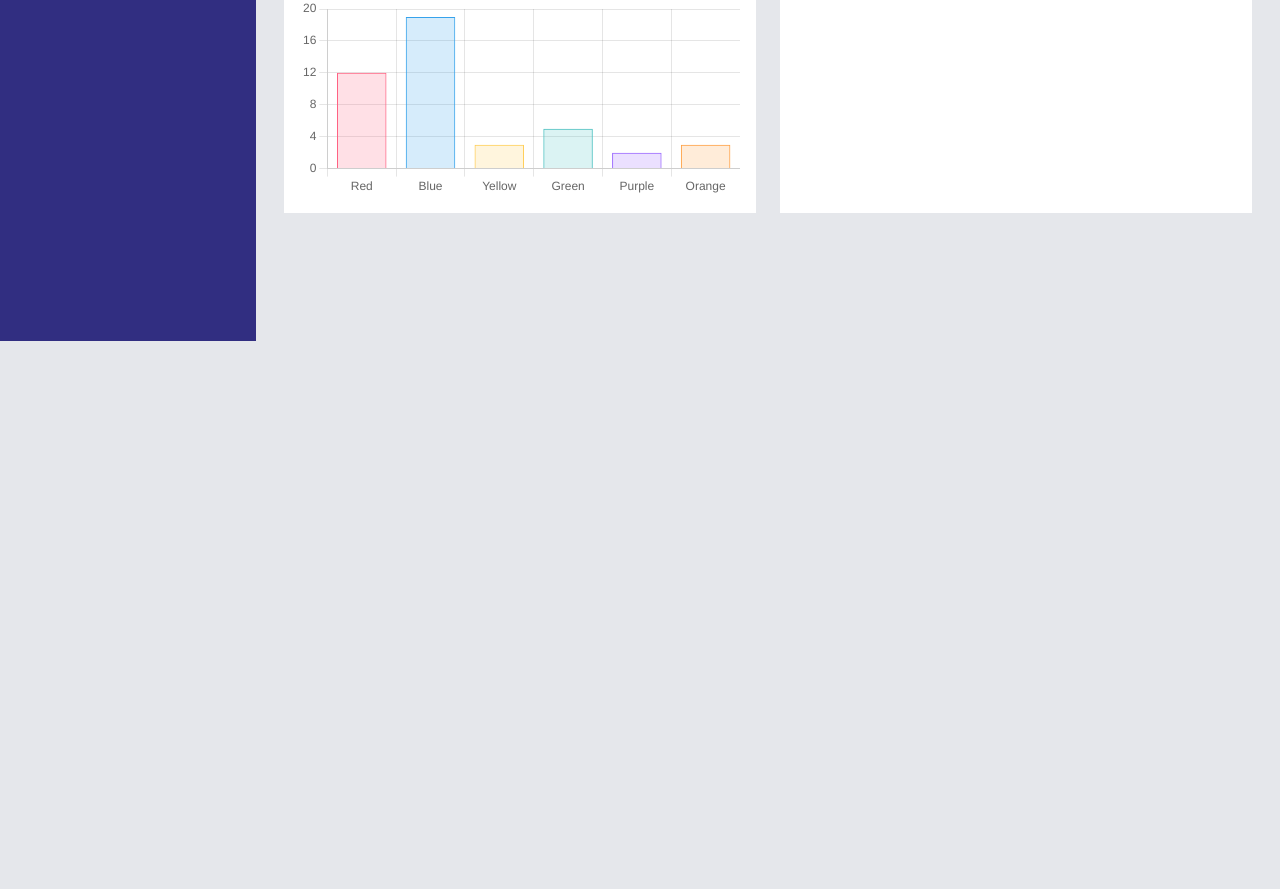
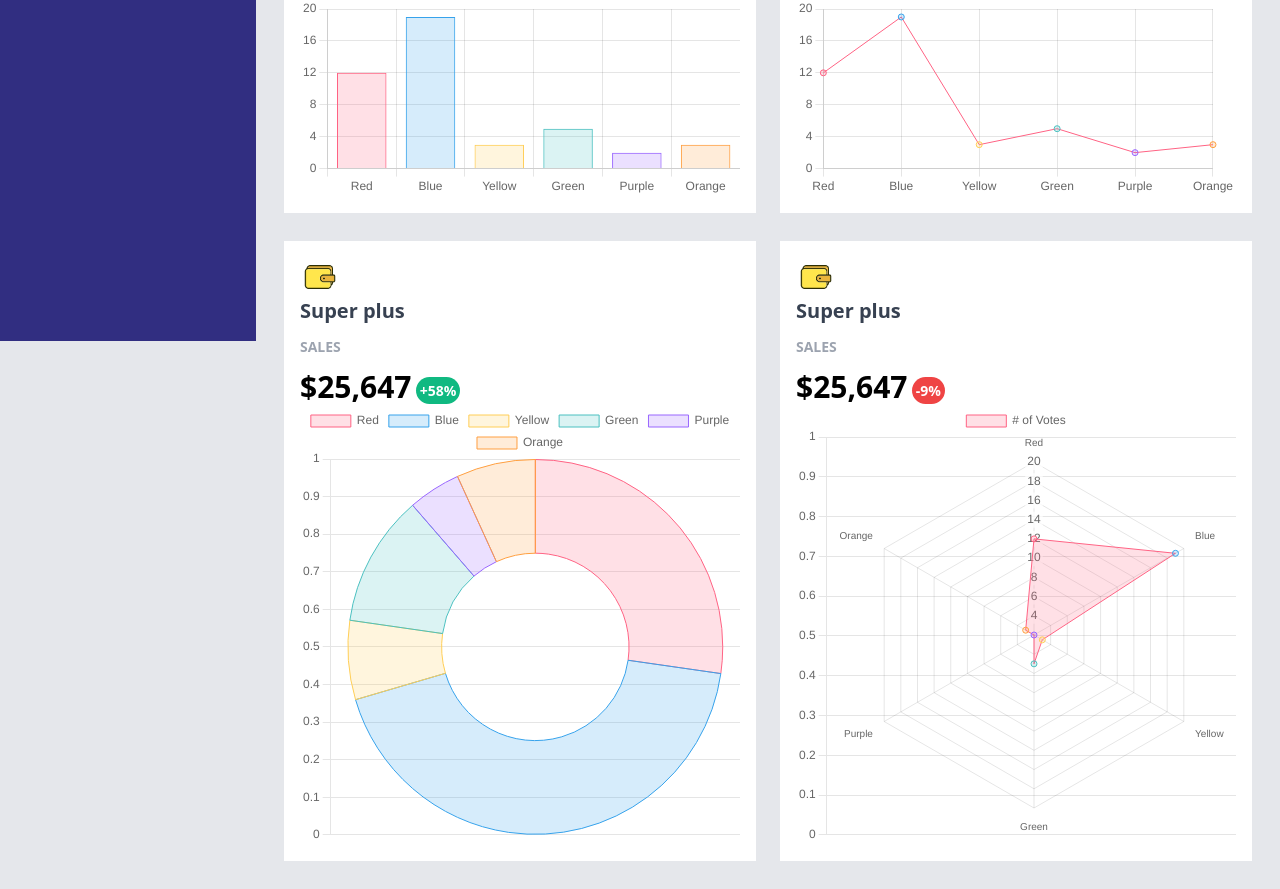
Before and after one commit to SalimKobi/DASHBOARD, a website: page public/index.html in a window 1280 px wide. Shown: the part 459-1348 px from the top of the page. Before the commit the page ends 800 px from the top, so only its background shows below. Drawn offline with nearby package versions, Linux system fonts and the light colour scheme; files that its build step writes are made by us from their sources.

Commit message:
add all four charts

```diff
--- a/public/index.html
+++ b/public/index.html
@@ -116,13 +116,158 @@
               class="bg-red-500 text-white p-1 rounded-full text-sm font-bold align-text-top"
               >-9%</span
             >
+            <canvas id="chart2"></canvas>
+          </div>
+        </div>
+        <div class="card-container flex m-7 space-x-6">
+          <div class="card w-1/2 bg-white p-4">
+            <div>
+              <img class="w-10 h-10" src="img/wallet.png" alt="" />
+              <div class="font-bold text-xl text-gray-700">Super plus</div>
+              <div class="uppercase mt-3 mb-3 font-bold text-sm text-gray-400">
+                Sales
+              </div>
+              <span class="font-bold text-3xl">$25,647</span>
+              <span
+                class="bg-green-500 text-white p-1 rounded-full text-sm font-bold align-text-top"
+                >+58%</span
+              >
+              <canvas id="chart3"></canvas>
+            </div>
+          </div>
+          <div class="card w-1/2 bg-white p-4">
+            <img class="w-10 h-10" src="img/wallet.png" alt="" />
+            <div class="font-bold text-xl text-gray-700">Super plus</div>
+            <div class="uppercase mt-3 mb-3 font-bold text-sm text-gray-400">
+              Sales
+            </div>
+            <span class="font-bold text-3xl">$25,647</span>
+            <span
+              class="bg-red-500 text-white p-1 rounded-full text-sm font-bold align-text-top"
+              >-9%</span
+            >
+            <canvas id="chart4"></canvas>
           </div>
         </div>
       </div>
       <script>
         const ctx = document.getElementById("chart1").getContext("2d");
+        const ctx2 = document.getElementById("chart2").getContext("2d");
+        const ctx3 = document.getElementById("chart3").getContext("2d");
+        const ctx4 = document.getElementById("chart4").getContext("2d");
         const myChart = new Chart(ctx, {
           type: "bar",
+          data: {
+            labels: ["Red", "Blue", "Yellow", "Green", "Purple", "Orange"],
+            datasets: [
+              {
+                label: "# of Votes",
+                data: [12, 19, 3, 5, 2, 3],
+                backgroundColor: [
+                  "rgba(255, 99, 132, 0.2)",
+                  "rgba(54, 162, 235, 0.2)",
+                  "rgba(255, 206, 86, 0.2)",
+                  "rgba(75, 192, 192, 0.2)",
+                  "rgba(153, 102, 255, 0.2)",
+                  "rgba(255, 159, 64, 0.2)",
+                ],
+                borderColor: [
+                  "rgba(255, 99, 132, 1)",
+                  "rgba(54, 162, 235, 1)",
+                  "rgba(255, 206, 86, 1)",
+                  "rgba(75, 192, 192, 1)",
+                  "rgba(153, 102, 255, 1)",
+                  "rgba(255, 159, 64, 1)",
+                ],
+                borderWidth: 1,
+              },
+            ],
+          },
+          options: {
+            scales: {
+              y: {
+                beginAtZero: true,
+              },
+            },
+          },
+        });
+
+        const myChart2 = new Chart(ctx2, {
+          type: "line",
+          data: {
+            labels: ["Red", "Blue", "Yellow", "Green", "Purple", "Orange"],
+            datasets: [
+              {
+                label: "# of Votes",
+                data: [12, 19, 3, 5, 2, 3],
+                backgroundColor: [
+                  "rgba(255, 99, 132, 0.2)",
+                  "rgba(54, 162, 235, 0.2)",
+                  "rgba(255, 206, 86, 0.2)",
+                  "rgba(75, 192, 192, 0.2)",
+                  "rgba(153, 102, 255, 0.2)",
+                  "rgba(255, 159, 64, 0.2)",
+                ],
+                borderColor: [
+                  "rgba(255, 99, 132, 1)",
+                  "rgba(54, 162, 235, 1)",
+                  "rgba(255, 206, 86, 1)",
+                  "rgba(75, 192, 192, 1)",
+                  "rgba(153, 102, 255, 1)",
+                  "rgba(255, 159, 64, 1)",
+                ],
+                borderWidth: 1,
+              },
+            ],
+          },
+          options: {
+            scales: {
+              y: {
+                beginAtZero: true,
+              },
+            },
+          },
+        });
+
+        const myChart3 = new Chart(ctx3, {
+          type: "doughnut",
+          data: {
+            labels: ["Red", "Blue", "Yellow", "Green", "Purple", "Orange"],
+            datasets: [
+              {
+                label: "# of Votes",
+                data: [12, 19, 3, 5, 2, 3],
+                backgroundColor: [
+                  "rgba(255, 99, 132, 0.2)",
+                  "rgba(54, 162, 235, 0.2)",
+                  "rgba(255, 206, 86, 0.2)",
+                  "rgba(75, 192, 192, 0.2)",
+                  "rgba(153, 102, 255, 0.2)",
+                  "rgba(255, 159, 64, 0.2)",
+                ],
+                borderColor: [
+                  "rgba(255, 99, 132, 1)",
+                  "rgba(54, 162, 235, 1)",
+                  "rgba(255, 206, 86, 1)",
+                  "rgba(75, 192, 192, 1)",
+                  "rgba(153, 102, 255, 1)",
+                  "rgba(255, 159, 64, 1)",
+                ],
+                borderWidth: 1,
+              },
+            ],
+          },
+          options: {
+            scales: {
+              y: {
+                beginAtZero: true,
+              },
+            },
+          },
+        });
+
+        const myChart4 = new Chart(ctx4, {
+          type: "radar",
           data: {
             labels: ["Red", "Blue", "Yellow", "Green", "Purple", "Orange"],
             datasets: [
```
